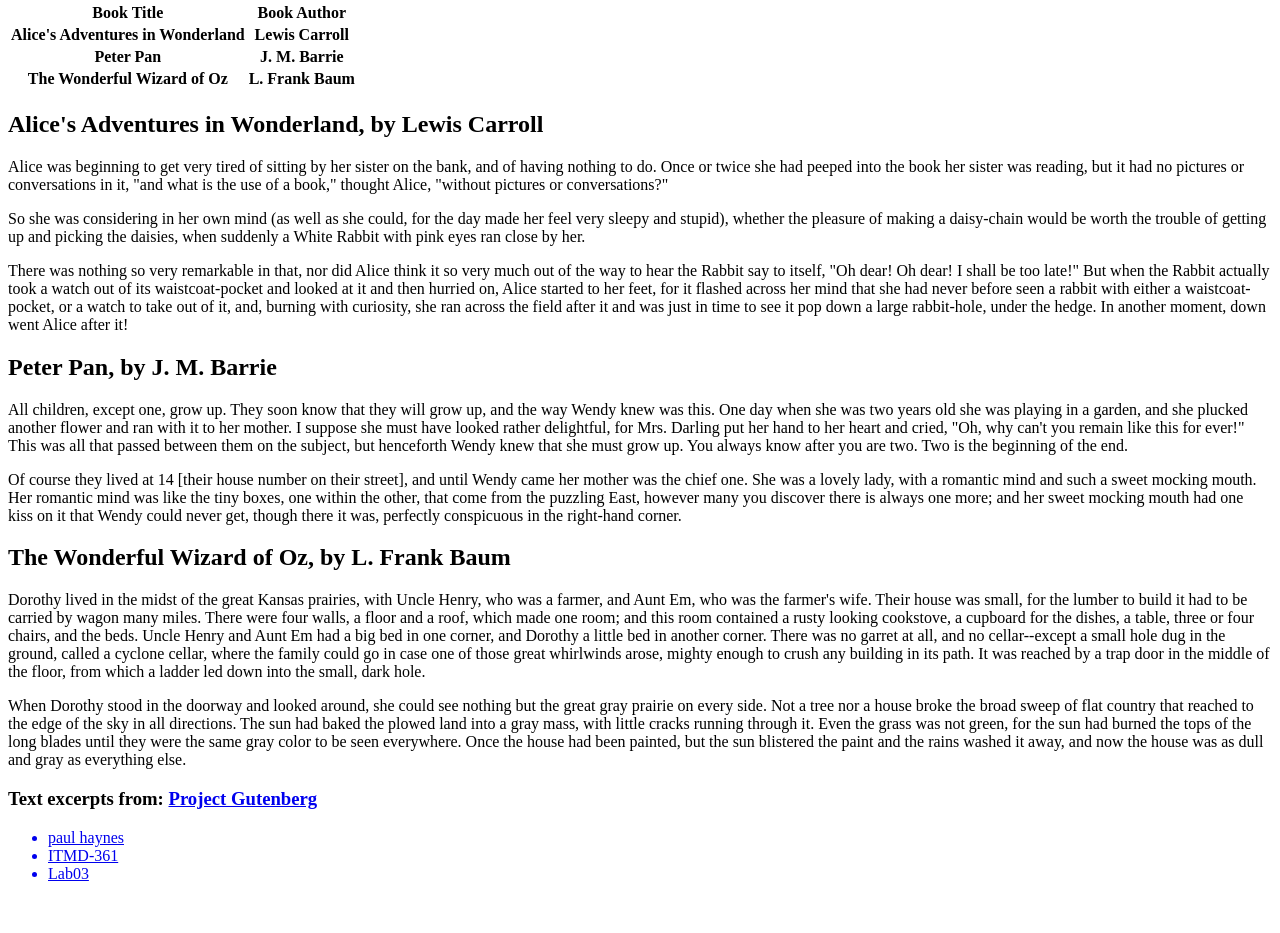
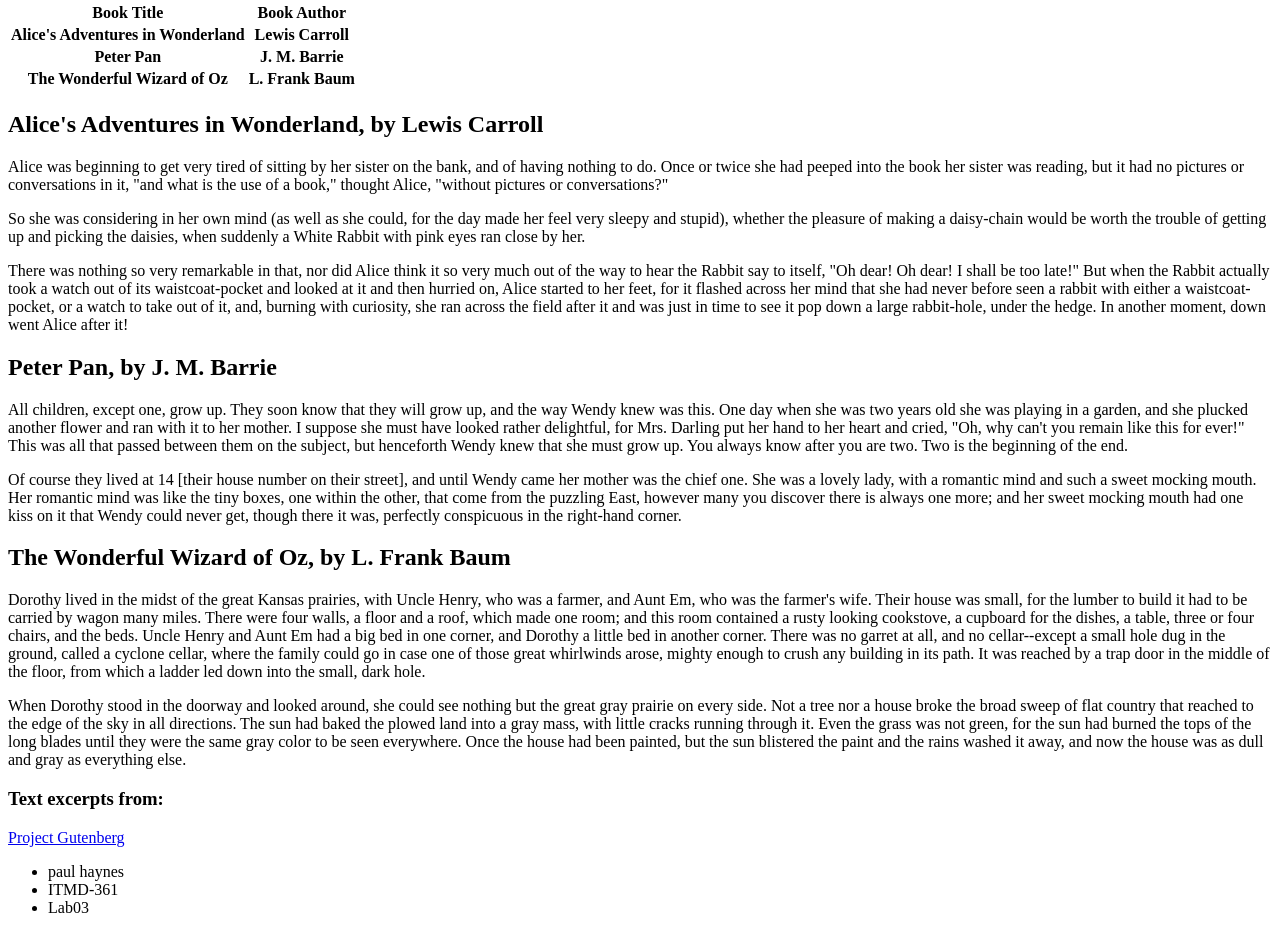
Before and after one commit to phaynes2/lab3, a plain HTML site: page index.html in a window 1280 px wide. Shown: the part 79-1012 px from the top of the page. Before the commit the page ends 978 px from the top, so only its background shows below. Drawn offline with Linux system fonts and the light colour scheme.

Commit message:
Update index.html

```diff
--- a/index.html
+++ b/index.html
@@ -43,7 +43,7 @@
 		The sun had baked the plowed land into a gray mass, with little cracks running through it.  Even the grass was not green, for the sun had burned the tops of the long blades until they were the same gray color to be seen everywhere.
 		Once the house had been painted, but the sun blistered the paint and the rains washed it away, and now the house was as dull and gray as everything else.		</p>
 
-	<h3>Text excerpts from: <a href="http://www.gutenberg.org">Project Gutenberg</h3>
+	<h3>Text excerpts from:</h3> <a href="http://www.gutenberg.org">Project Gutenberg </a>
 	<ul>
 		<li> paul haynes</li>
 		<li>ITMD-361</li>
```
